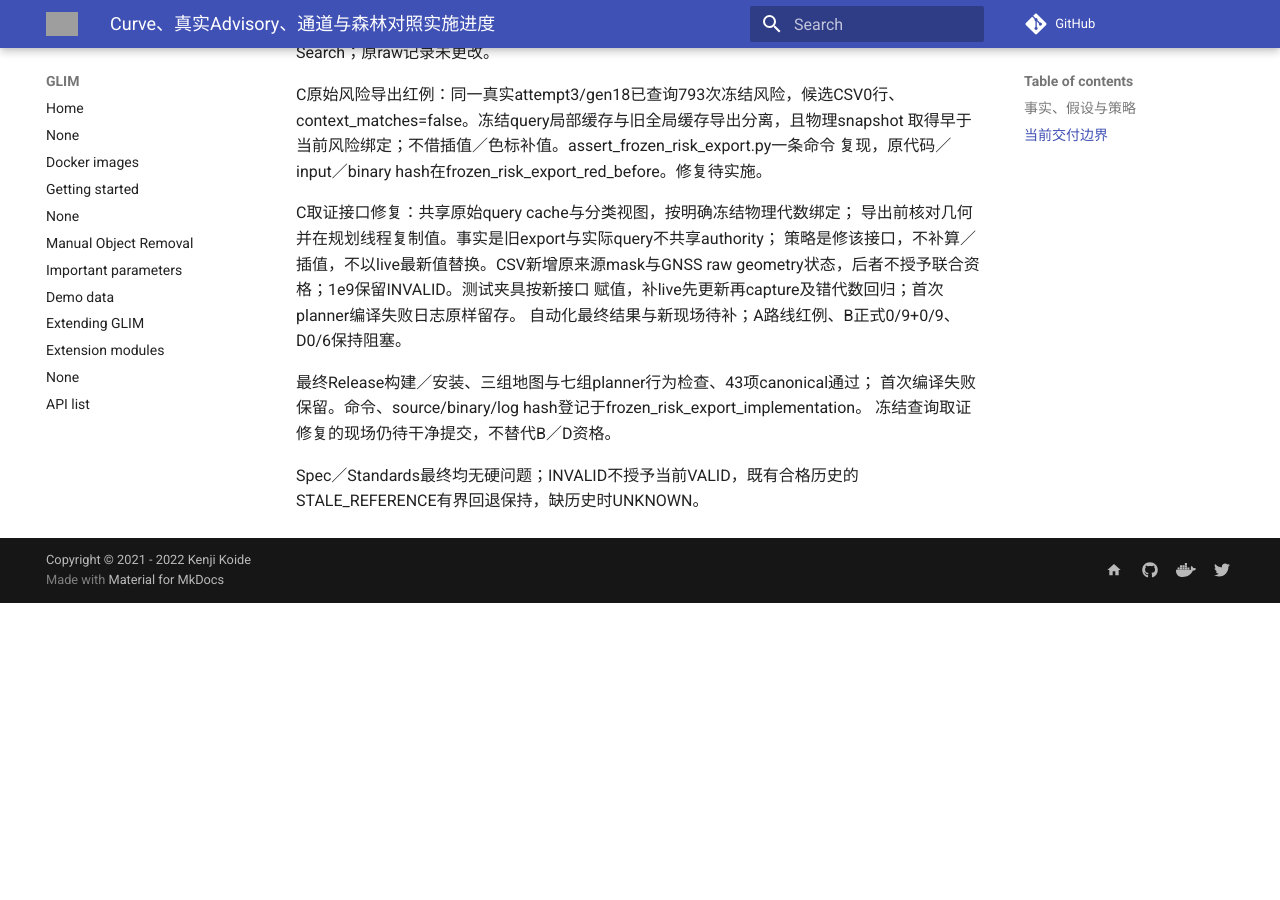
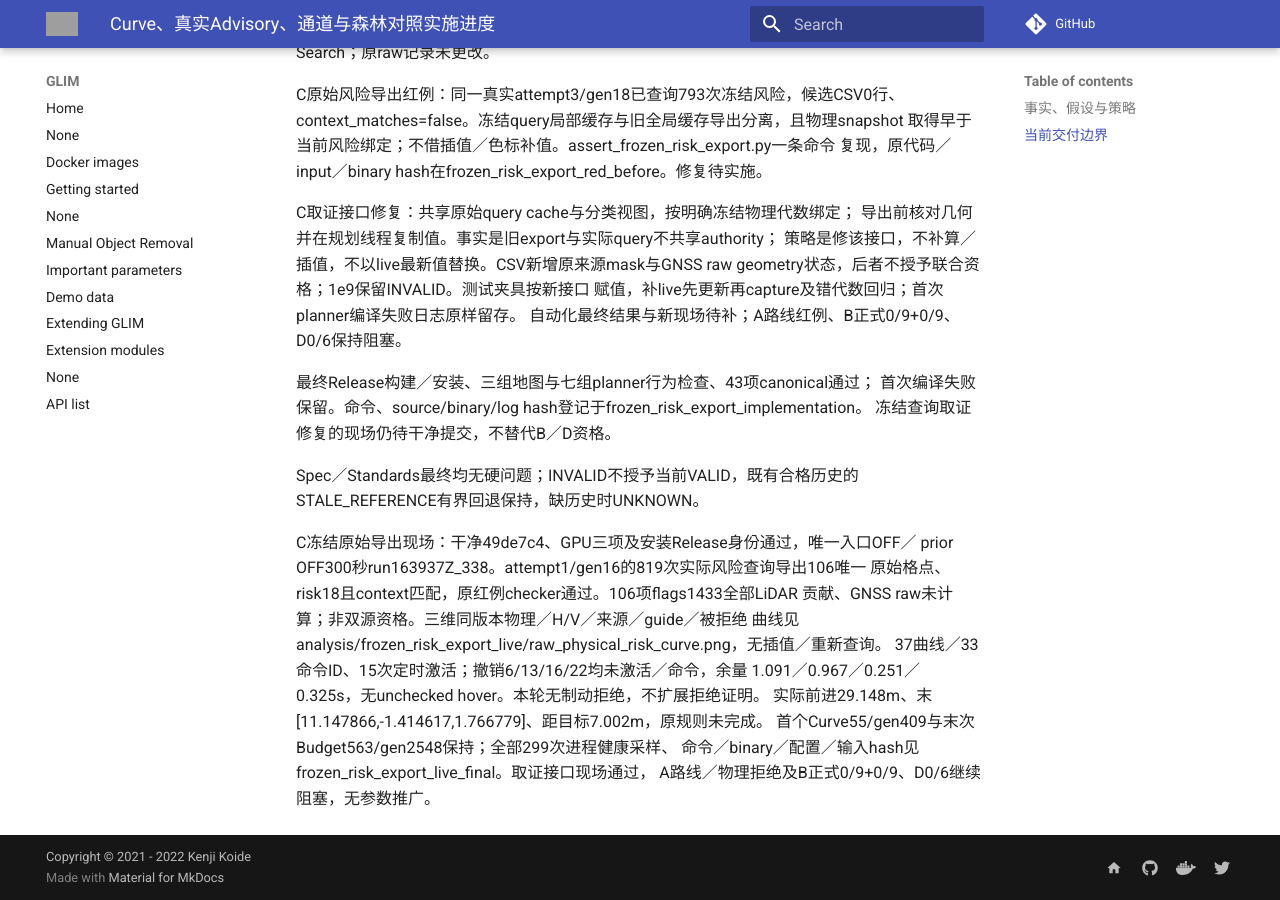
Before and after one commit to Printeger/iap, an MkDocs documentation site: the page built from docs/dev_planner/curve_advisory_channel_progress.md, in a window 1280 px wide and 900 px high, scrolled down 6892 px. Built offline with MkDocs 1.6.1 and Material for MkDocs 9.7.7, drawn with Linux system fonts in a browser that asks for light colours; nearby versions of some CDN libraries; comment, search, counter and statistics services are not loaded; before the commit the page ends 7495 px from its top, so only the background shows below that; grey boxes are pictures that could not be loaded.

Commit message:
Record frozen raw risk export forest verification

```diff
--- a/docs/dev_planner/curve_advisory_channel_progress.md
+++ b/docs/dev_planner/curve_advisory_channel_progress.md
@@ -297,3 +297,16 @@ raw geometry状态，后者不授予联合资格；1e9保留INVALID。测试夹
 
 Spec／Standards最终均无硬问题；INVALID不授予当前VALID，既有合格历史的
 STALE_REFERENCE有界回退保持，缺历史时UNKNOWN。
+
+
+C冻结原始导出现场：干净49de7c4、GPU三项及安装Release身份通过，唯一入口OFF／
+prior OFF300秒run163937Z_338。attempt1/gen16的819次实际风险查询导出106唯一
+原始格点、risk18且context匹配，原红例checker通过。106项flags1433全部LiDAR
+贡献、GNSS raw未计算；非双源资格。三维同版本物理／H/V／来源／guide／被拒绝
+曲线见analysis/frozen_risk_export_live/raw_physical_risk_curve.png，无插值／重新查询。
+37曲线／33命令ID、15次定时激活；撤销6/13/16/22均未激活／命令，余量
+1.091／0.967／0.251／0.325s，无unchecked hover。本轮无制动拒绝，不扩展拒绝证明。
+实际前进29.148m、末[11.147866,-1.414617,1.766779]、距目标7.002m，原规则未完成。
+首个Curve55/gen409与末次Budget563/gen2548保持；全部299次进程健康采样、
+命令／binary／配置／输入hash见frozen_risk_export_live_final。取证接口现场通过，
+A路线／物理拒绝及B正式0/9+0/9、D0/6继续阻塞，无参数推广。
```
Also changed, not shown: README.md (+6 -0 lines), docs/spec/ego_based_planning_flow.md (+13 -0 lines).
